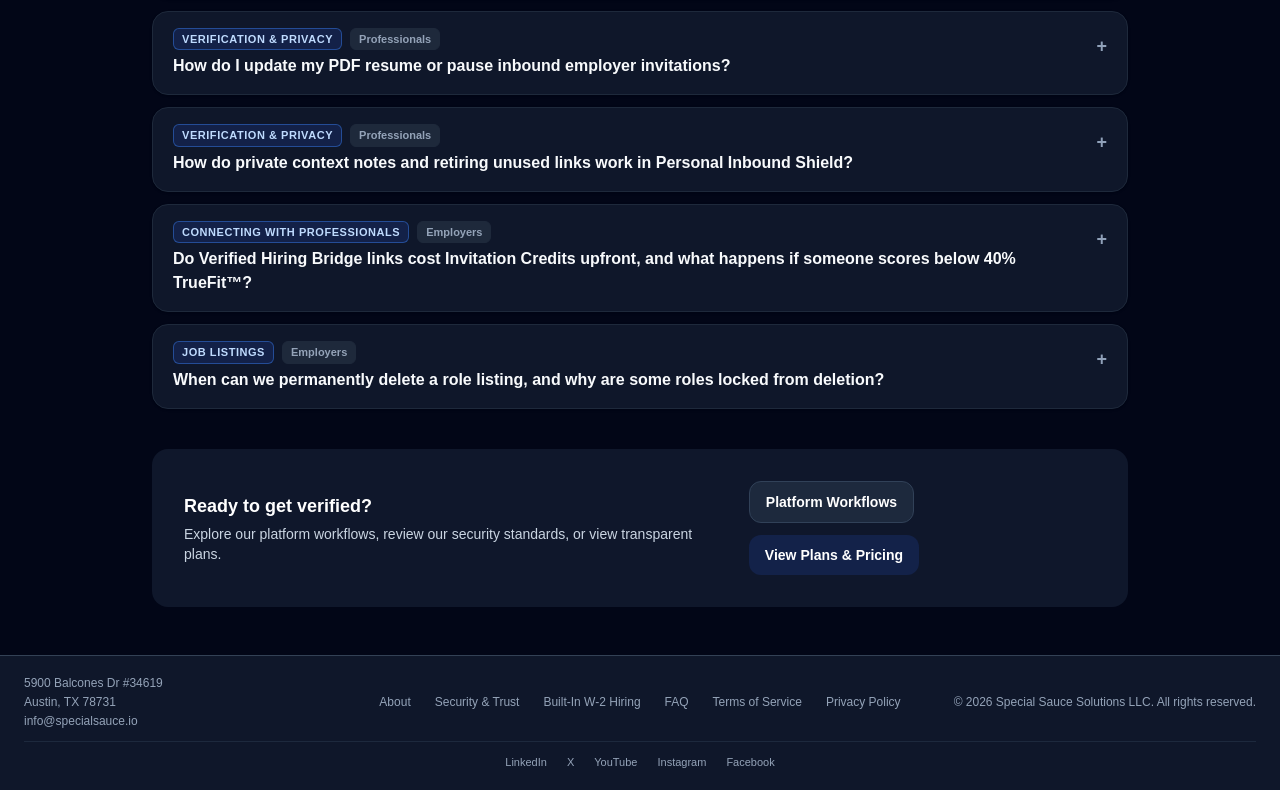
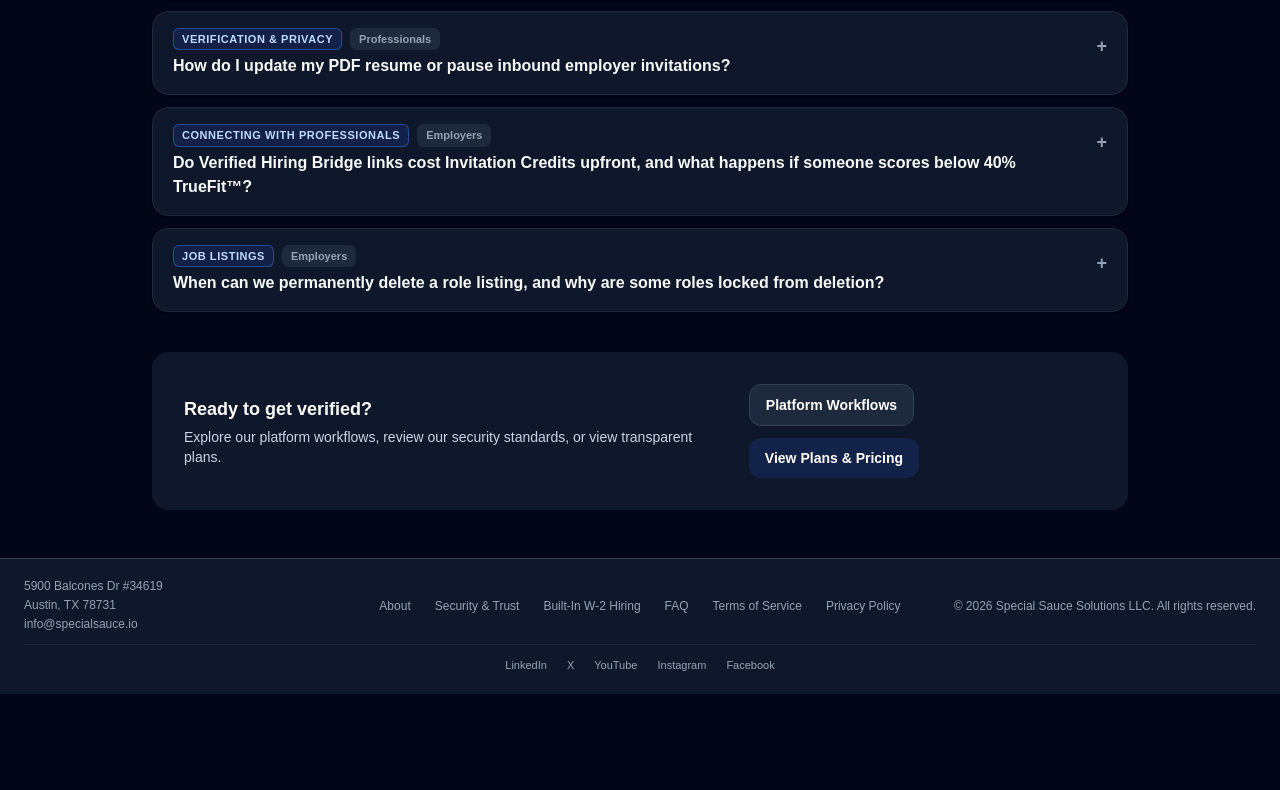
Before and after one commit to SpecialSauceIO/secure-job-board, a Next.js app: page /faq in a window 1280 px wide. Shown: the part 4256-5046 px from the top of the page. After the commit the page ends 4950 px from the top, so only its background shows below. Built offline with nearby package versions, Linux system fonts and the light colour scheme; no server answers.

Commit message:
chore: remove retired c17 Inbound Shield FAQ, align e15 Bridge copy, and sync AUDIT_STATE

```diff
--- a/src/constants/faqs.ts
+++ b/src/constants/faqs.ts
@@ -617,22 +617,13 @@ export const SUPPORT_FAQS: FAQ[] = [
       'To replace your resume, open "My Profile" and upload your latest PDF into the "Private Resume Vault"—you can auto-fill updated skills or keep your edited anonymous profile summary intact, and previously locked threads still cannot see your PDF unless you click "Release Resume & Contact Vault." To take a break from new outreach without losing your Verified Shield, open "Match Preferences," set your availability to Paused, and click "Save Preferences."',
   },
   {
-    id: 'c17',
-    target: '\u0063andidate',
-    category: 'Verification & Privacy',
-    question:
-      'How do private context notes and retiring unused links work in Personal Inbound Shield?',
-    answer:
-      'When minting a single-use Personal Inbound Shield link, you can attach an optional encrypted private note (for example, "Sarah at Acme via LinkedIn DM on Nov 18"). The recruiter never sees that note—it only decrypts inside your Professional Invitations inbox if they verify and deliver a Protected Role, so you instantly know who replied. You can also retire any unused link with one click on your Inbound Shield page.',
-  },
-  {
     id: 'e15',
     target: 'employer',
     category: 'Connecting with Professionals',
     question:
       'Do Verified Hiring Bridge links cost Invitation Credits upfront, and what happens if someone scores below 40% TrueFit™?',
     answer:
-      'Generating and sharing single-use Verified Hiring Bridge links for external sourcing or inbound message gating uses zero Invitation Credits upfront. Unverified visitors and scrapers never see your company name or pay band. If a verified Professional checks the link and scores below 40% TrueFit™, alignment protection blocks submission anonymously without burning your link, and you can retire unused links anytime.',
+      'Generating and sharing Verified Hiring Bridge links for external sourcing, careers pages, or inbound message gating uses zero Invitation Credits upfront. Visitors see your verified company brand and confirm pay, location, and minimum experience before using a $0 Employer-Sponsored ID check (up to 25, 50, or 100 per role, while already-verified Ecosystem Professionals apply unlimited at $0). If someone scores below 40% TrueFit™, alignment protection blocks submission before reaching your inbox, and you can retire any link anytime.',
   },
   {
     id: 'e16',
```
Also changed, not shown: 1 other file (tests, documents, lock files or other folders).
